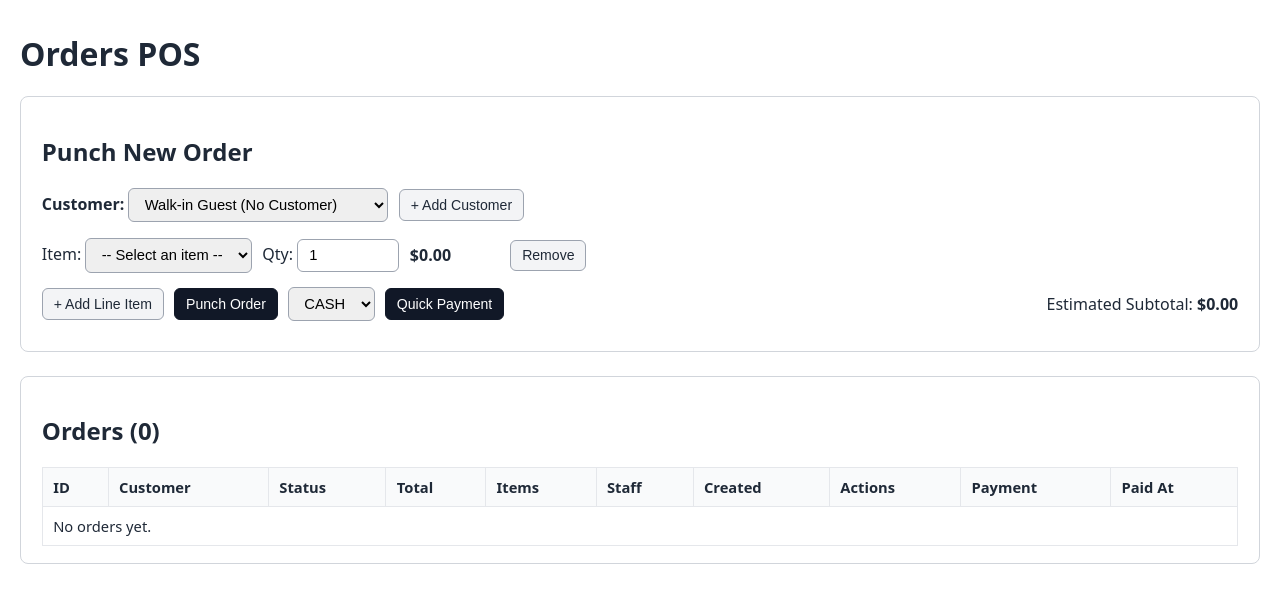
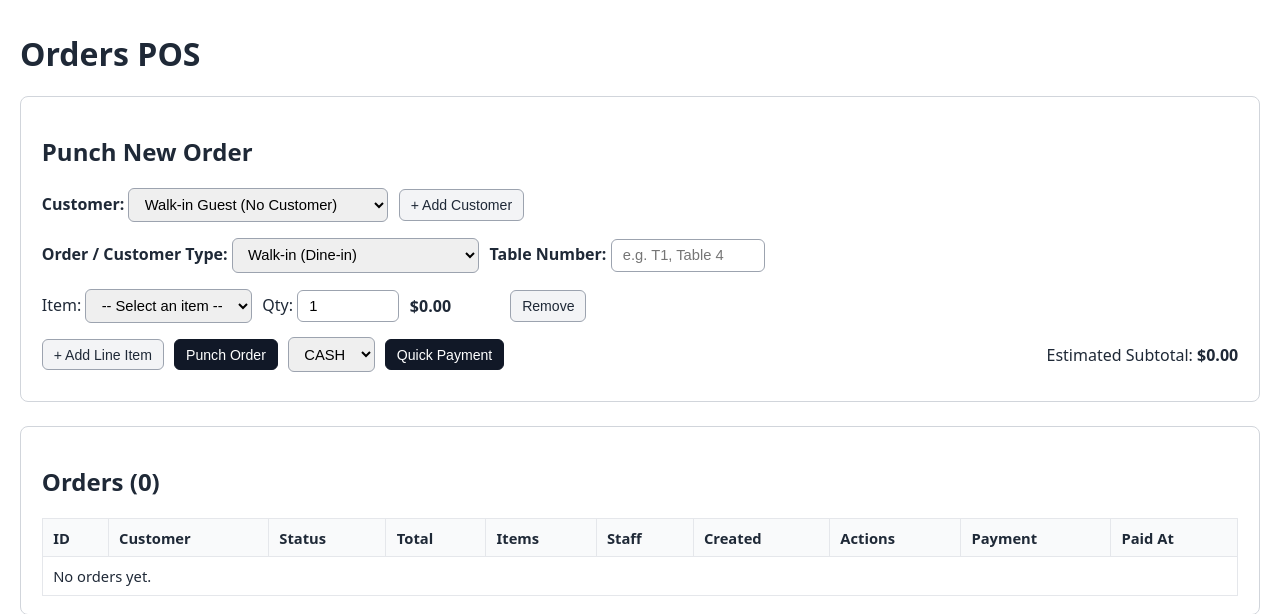
Before and after one commit to Mubarak77-C/inventory_app, a Node server app: template views/orders/index.ejs in a window 1280 px wide. Shown: the top 614 px of the page. Run offline with Node 20, Linux system fonts and the light colour scheme; the template is opened without the code that fills it, so the values that code supplies are empty.

Commit message:
"Adding Customer Type & Conditional Table Number (WALK_IN vs. TAKEAWAY vs. ONLINE"

```diff
--- a/views/orders/index.ejs
+++ b/views/orders/index.ejs
@@ -58,6 +58,31 @@
         </label>
         <button type="button" id="open-customer-modal" title="Add New Customer">+ Add Customer</button>
       </div>
+      <div class="row" style="margin-bottom: 1rem;">
+  <label for="order-type-select">
+    <strong>Order / Customer Type:</strong>
+    <select id="order-type-select" name="orderType">
+      <option value="WALK_IN">Walk-in (Dine-in)</option>
+      <option value="TAKEAWAY">TakeAway (Parcel)</option>
+      <option value="ONLINE">Online (Zomato / Swiggy / etc.)</option>
+    </select>
+  </label>
+
+  <label id="table-number-field" for="table-number-input">
+    <strong>Table Number:</strong>
+    <input type="text" id="table-number-input" name="tableNumber" placeholder="e.g. T1, Table 4" style="width: 130px;" />
+  </label>
+
+  <label id="online-channel-field" for="online-channel-select" style="display: none;">
+    <strong>Platform:</strong>
+    <select id="online-channel-select" name="orderChannel">
+      <option value="">Select / Optional</option>
+      <option value="ZOMATO">Zomato</option>
+      <option value="SWIGGY">Swiggy</option>
+      <option value="DIRECT_WEB">Direct / Other</option>
+    </select>
+  </label>
+</div>
       <div id="line-items">
         <div class="row line-item">
           <label>
@@ -358,6 +383,12 @@
     const customerModal = document.getElementById("customer-modal");
     const addCustomerForm = document.getElementById("add-customer-form");
     const customerModalFeedback = document.getElementById("customer-modal-feedback");
+
+    const orderTypeSelect = document.getElementById("order-type-select");
+const tableNumberField = document.getElementById("table-number-field");
+const tableNumberInput = document.getElementById("table-number-input");
+const onlineChannelField = document.getElementById("online-channel-field");
+const onlineChannelInput = document.getElementById("online-channel-select");
 
     function openCustomerModal() {
       customerModalFeedback.innerHTML = "";
@@ -667,6 +698,26 @@
       el.title = `UTC: ${iso}`;
     });
 
+    function syncOrderTypeFields() {
+  const type = orderTypeSelect.value;
+  const isWalkIn = type === "WALK_IN";
+  const isOnline = type === "ONLINE";
+
+  tableNumberField.style.display = isWalkIn ? "" : "none";
+  tableNumberInput.required = isWalkIn;
+  if (!isWalkIn) {
+    tableNumberInput.value = "";
+  }
+
+  onlineChannelField.style.display = isOnline ? "" : "none";
+  if (!isOnline) {
+    onlineChannelInput.value = "";
+  }
+}
+
+orderTypeSelect.addEventListener("change", syncOrderTypeFields);
+syncOrderTypeFields();
+
     recalcSubtotal();
   </script>
 </body>
```
Also changed, not shown: db/migrations/010_order_type_table_discount_gst.sql (added).
